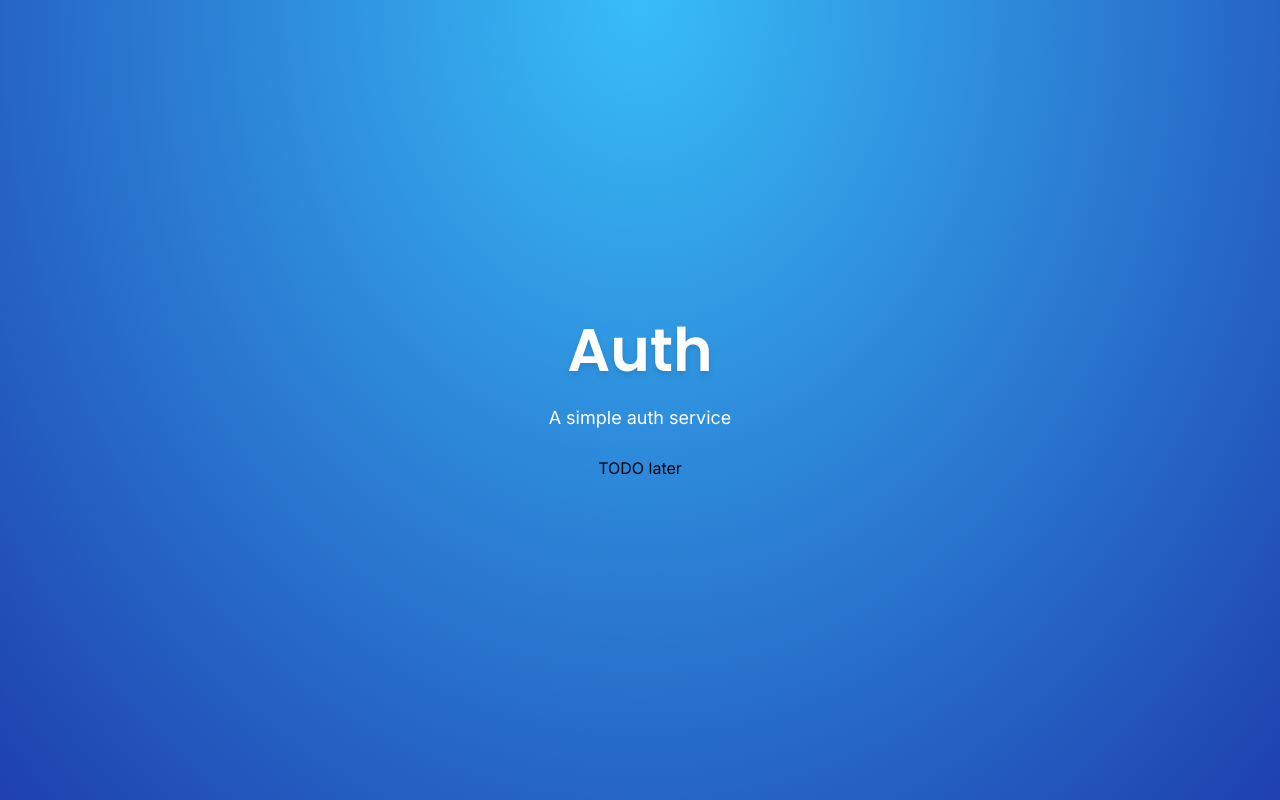
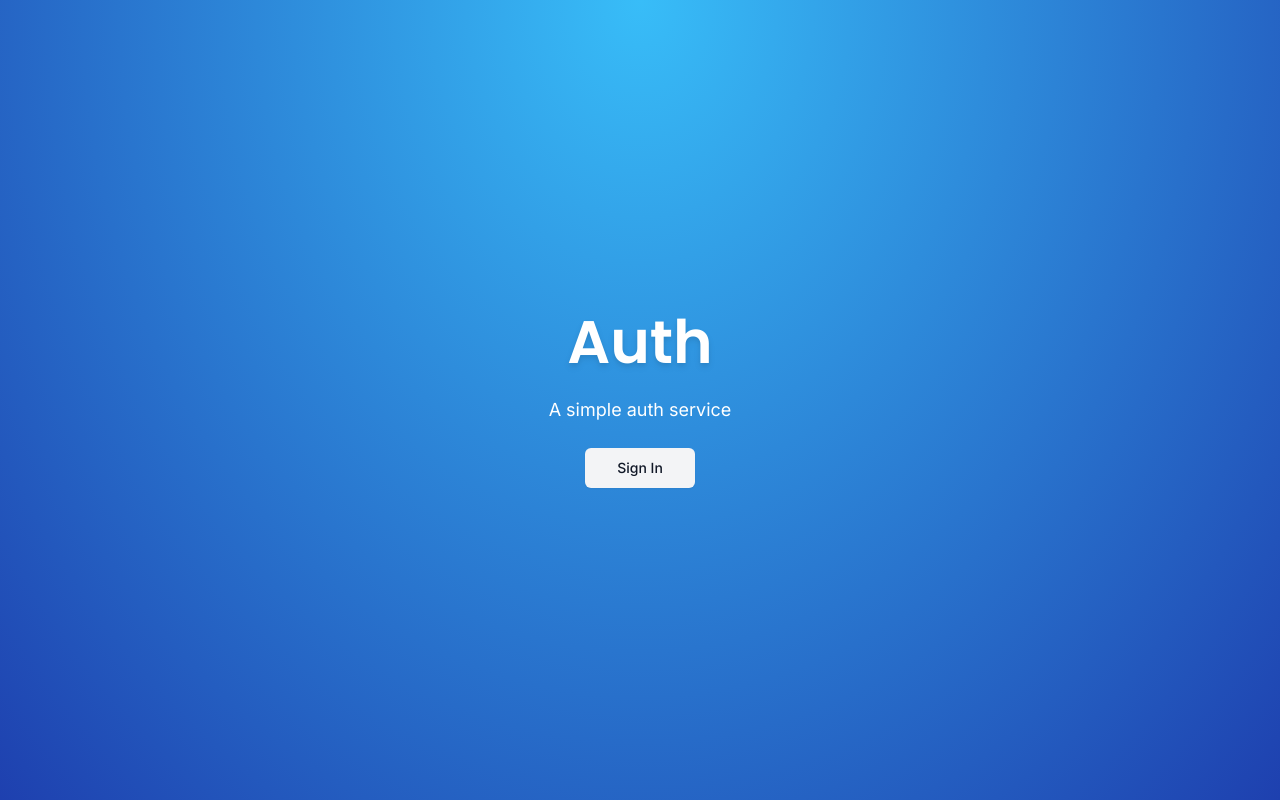
Before and after one commit to oussamakhadraoui/auth2, a Next.js app: page / in a window 1280 px wide. Built offline with nearby package versions, Linux system fonts and the light colour scheme; no server answers.

Commit message:
login form modal

```diff
--- a/src/components/auth/loginBtn.tsx
+++ b/src/components/auth/loginBtn.tsx
@@ -1,6 +1,8 @@
 'use client'
 import { useRouter } from 'next/navigation'
 import React from 'react'
+import LoginForm from './LoginForm'
+import { Dialog, DialogContent, DialogTrigger } from '../ui/dialog'
 
 interface loginBtnProps {
   children: React.ReactNode
@@ -10,12 +12,22 @@ interface loginBtnProps {
 
 const LoginBtn = ({ children, asChild, mode = 'redirect' }: loginBtnProps) => {
   const router = useRouter()
+
   const onClick = () => {
     router.push('/auth/login')
   }
+
   if (mode === 'modal') {
-    return <span>TODO later</span>
+    return (
+      <Dialog>
+        <DialogTrigger asChild={asChild}>{children}</DialogTrigger>
+        <DialogContent className='p-0 w-auto bg-transparent border-none'>
+          <LoginForm />
+        </DialogContent>
+      </Dialog>
+    )
   }
+
   return (
     <span onClick={onClick} className='cursor-pointer'>
       {children}
```
